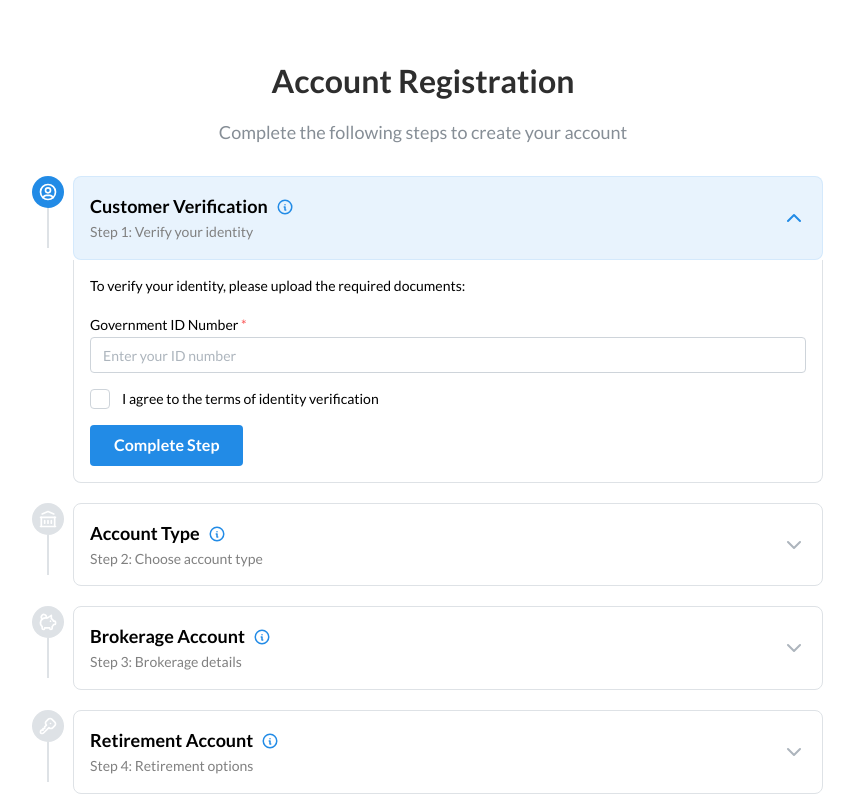
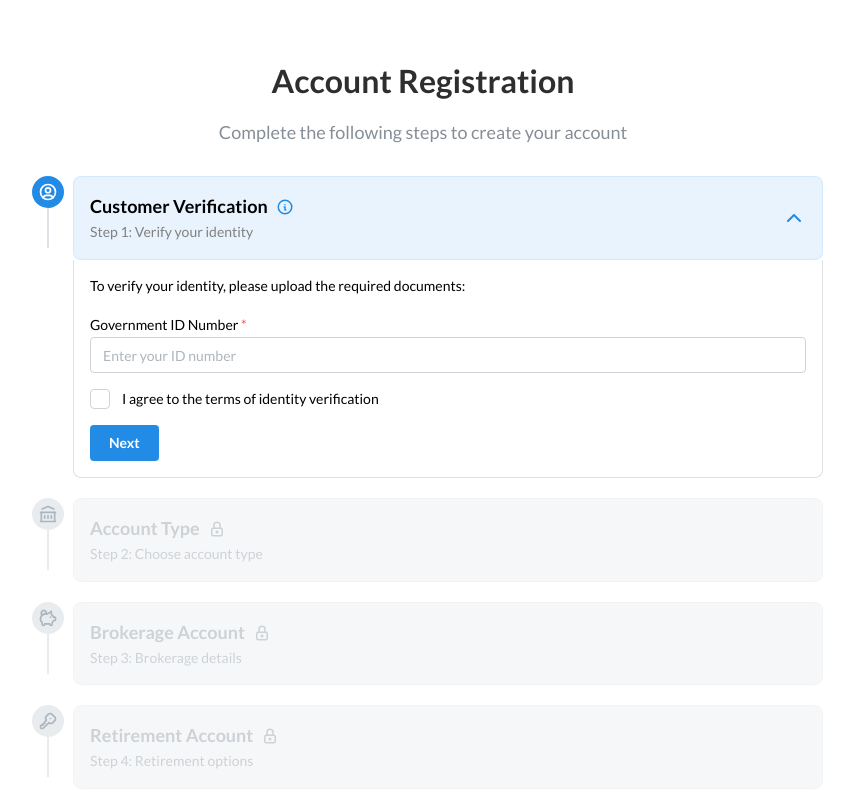
Before and after one commit to goodstripe/Alpha-Platform, a Next.js app: page /onboarding in a window 1280 px wide. Shown: the top 800 px of the page, without its empty margins (217-1071 px from the left). Built offline with nearby package versions, Linux system fonts and the light colour scheme.

Commit message:
`Added detailed information and disabled navigation to incomplete steps in onboarding flow`

```diff
--- a/src/app/components/AccordionStep/AccordionStep.tsx
+++ b/src/app/components/AccordionStep/AccordionStep.tsx
@@ -8,11 +8,14 @@ import {
   UnstyledButton,
   rem,
   Tooltip,
+  Text,
+  Button,
 } from "@mantine/core";
 import {
   IconChevronDown,
   IconCircleCheck,
   IconInfoCircle,
+  IconLock,
 } from "@tabler/icons-react";
 import { useDisclosure } from "@mantine/hooks";
 
@@ -29,6 +32,8 @@ export interface AccordionStepProps {
   onCompleteStep: () => void;
   isFinalStep: boolean;
   tooltip?: string;
+  detailedInfo?: string;
+  completedSteps: number[];
 }
 
 const AccordionStep: React.FC<AccordionStepProps> = ({
@@ -44,8 +49,12 @@ const AccordionStep: React.FC<AccordionStepProps> = ({
   onCompleteStep,
   isFinalStep,
   tooltip,
+  detailedInfo,
+  completedSteps,
 }) => {
   const [opened, { toggle }] = useDisclosure(isActive);
+  const [infoExpanded, { toggle: toggleInfo }] = useDisclosure(false);
+  const isDisabled = !isCompleted && !isActive && step > completedSteps.length;
 
   React.useEffect(() => {
     if (isActive && !opened) toggle();
@@ -54,7 +63,6 @@ const AccordionStep: React.FC<AccordionStepProps> = ({
 
   return (
     <Group align="flex-start" gap={0} wrap="nowrap">
-      {/* Step number and connecting line */}
       <Box style={{ position: "relative", width: rem(50) }}>
         <Box
           style={{
@@ -65,15 +73,18 @@ const AccordionStep: React.FC<AccordionStepProps> = ({
               ? "var(--mantine-color-teal-6)"
               : isActive
               ? "var(--mantine-color-blue-6)"
+              : isDisabled
+              ? "var(--mantine-color-gray-2)"
               : "var(--mantine-color-gray-3)",
             display: "flex",
             alignItems: "center",
             justifyContent: "center",
-            color: "white",
+            color: isDisabled ? "var(--mantine-color-gray-5)" : "white",
             fontWeight: 600,
             margin: "0 auto",
             zIndex: 2,
             position: "relative",
+            cursor: isDisabled ? "not-allowed" : "pointer",
           }}
         >
           {isCompleted ? (
@@ -83,7 +94,6 @@ const AccordionStep: React.FC<AccordionStepProps> = ({
           )}
         </Box>
 
-        {/* Connecting line */}
         {!isLast && (
           <Box
             style={{
@@ -94,6 +104,8 @@ const AccordionStep: React.FC<AccordionStepProps> = ({
               width: rem(2),
               backgroundColor: isCompleted
                 ? "var(--mantine-color-teal-6)"
+                : isDisabled
+                ? "var(--mantine-color-gray-2)"
                 : "var(--mantine-color-gray-3)",
               transform: "translateX(-50%)",
               zIndex: 1,
@@ -102,12 +114,13 @@ const AccordionStep: React.FC<AccordionStepProps> = ({
         )}
       </Box>
 
-      {/* Step content */}
       <Box style={{ flex: 1, marginBottom: rem(20) }}>
         <UnstyledButton
           onClick={() => {
+            if (!isDisabled) {
               onStepClick(step);
               toggle();
+            }
           }}
           style={{
             width: "100%",
@@ -115,37 +128,82 @@ const AccordionStep: React.FC<AccordionStepProps> = ({
             borderRadius: "var(--mantine-radius-md)",
             backgroundColor: isActive
               ? "var(--mantine-color-blue-light)"
+              : isDisabled
+              ? "var(--mantine-color-gray-1)"
               : "transparent",
             border: `1px solid ${
               isActive
                 ? "var(--mantine-color-blue-light)"
+                : isDisabled
+                ? "var(--mantine-color-gray-2)"
                 : "var(--mantine-color-gray-3)"
             }`,
+            cursor: isDisabled ? "not-allowed" : "pointer",
+            opacity: isDisabled ? 0.6 : 1,
           }}
+          disabled={isDisabled}
         >
           <Group justify="space-between" wrap="nowrap">
             <div style={{ flex: 1 }}>
               <div
-                style={{ display: "flex", alignItems: "center", gap: rem(8) }}
+                style={{
+                  display: "flex",
+                  alignItems: "center",
+                  gap: rem(8),
+                  color: isDisabled ? "var(--mantine-color-gray-5)" : "inherit",
+                }}
               >
                 <span style={{ fontWeight: 700, fontSize: rem(18) }}>
                   {label}
                 </span>
-                {tooltip && (
-                  <Tooltip label={tooltip} position="right" withArrow>
+                {tooltip && !isDisabled && (
+                  <UnstyledButton
+                    onClick={(e) => {
+                      e.stopPropagation();
+                      toggleInfo();
+                    }}
+                    style={{ display: "flex", alignItems: "center" }}
+                  >
                     <IconInfoCircle
                       size={18}
                       color="var(--mantine-color-blue-6)"
                     />
+                  </UnstyledButton>
+                )}
+                {isDisabled && (
+                  <Tooltip
+                    label="Complete previous steps first"
+                    position="right"
+                    withArrow
+                  >
+                    <IconLock size={18} color="var(--mantine-color-gray-5)" />
                   </Tooltip>
                 )}
               </div>
+
+              <Collapse in={infoExpanded && !isDisabled}>
+                <Text
+                  size="sm"
+                  mt="xs"
+                  style={{ color: "var(--mantine-color-blue-7)" }}
+                >
+                  {detailedInfo}
+                </Text>
+              </Collapse>
+
+              {!infoExpanded && (
                 <div
-                style={{ fontSize: rem(14), color: "gray", fontWeight: 400 }}
+                  style={{
+                    fontSize: rem(14),
+                    color: isDisabled ? "var(--mantine-color-gray-5)" : "gray",
+                    fontWeight: 400,
+                  }}
                 >
                   {description}
                 </div>
+              )}
             </div>
+            {!isDisabled && (
               <IconChevronDown
                 style={{
                   width: rem(24),
@@ -159,6 +217,7 @@ const AccordionStep: React.FC<AccordionStepProps> = ({
                     : "var(--mantine-color-gray-5)"
                 }
               />
+            )}
           </Group>
         </UnstyledButton>
 
@@ -174,21 +233,11 @@ const AccordionStep: React.FC<AccordionStepProps> = ({
           >
             {children}
             {isActive && !isCompleted && (
-              <button
-                onClick={onCompleteStep}
-                style={{
-                  marginTop: "1rem",
-                  padding: "0.5rem 1.5rem",
-                  backgroundColor: "var(--mantine-color-blue-6)",
-                  color: "white",
-                  border: "none",
-                  borderRadius: "var(--mantine-radius-sm)",
-                  cursor: "pointer",
-                  fontWeight: 600,
-                }}
-              >
-                {isFinalStep ? "Finish" : "Complete Step"}
-              </button>
+              <Group align="end">
+                <Button onClick={onCompleteStep} mt={"md"}>
+                  {isFinalStep ? "Finish" : "Next"}
+                </Button>
+              </Group>
             )}
           </Box>
         </Collapse>
--- a/src/app/onboarding/page.tsx
+++ b/src/app/onboarding/page.tsx
@@ -133,6 +133,7 @@ export interface Step
     | "onCompleteStep"
     | "isFinalStep"
     | "children"
+    | "completedSteps"
   > {
   content: React.ReactNode;
 }
@@ -142,10 +143,14 @@ const Onboarding: React.FC = () => {
   const [completedSteps, setCompletedSteps] = useState<number[]>([]);
 
   const handleStepClick = (step: number) => {
-    // Allow navigation to any completed step or the next logical step
+    // Allow navigation only to completed steps or the next logical step
+    // But disable navigation to steps beyond the first incomplete step
+    const maxAllowedStep =
+      completedSteps.length > 0 ? Math.max(...completedSteps) + 1 : 0;
+
     if (
+      step <= maxAllowedStep ||
       completedSteps.includes(step) ||
-      step === active + 1 ||
       step === active
     ) {
       setActive(step);
@@ -161,10 +166,12 @@ const Onboarding: React.FC = () => {
     }
   };
 
-  const steps: Step[] = [
+  const steps: (Step & { detailedInfo: string })[] = [
     {
       label: "Customer Verification",
       description: "Step 1: Verify your identity",
+      detailedInfo:
+        "Identity verification is required by financial regulations to prevent fraud. We use bank-level encryption to protect your personal information. You'll need to provide a government-issued ID and may need to take a photo for verification purposes.",
       content: (
         <div>
           <Text size="sm" mb="md">
@@ -181,26 +188,31 @@ const Onboarding: React.FC = () => {
         </div>
       ),
       icon: IconUserCircle,
-      tooltip:
-        "We use bank-level security to protect your personal information",
+      tooltip: "Click for more information about verification",
     },
     {
       label: "Account Type",
       description: "Step 2: Choose account type",
+      detailedInfo:
+        "Select the account type that best fits your financial goals. Individual accounts are for personal use, joint accounts allow shared access with another person, corporate accounts are for business entities, and retirement accounts offer tax advantages for long-term savings.",
       content: <AccountTypeSelection />,
       icon: IconBuildingBank,
-      tooltip: "You can add more account types later in your account settings",
+      tooltip: "Click for more information about account types",
     },
     {
       label: "Brokerage Account",
       description: "Step 3: Brokerage details",
+      detailedInfo:
+        "Configure your investment preferences to match your experience level and risk tolerance. Options and margin trading involve higher risks and require additional approvals. Cryptocurrency trading is available for qualified investors seeking exposure to digital assets.",
       content: <BrokerageOptions />,
       icon: IconPigMoney,
-      tooltip: "Options and margin trading require additional approvals",
+      tooltip: "Click for more information about brokerage options",
     },
     {
       label: "Retirement Account",
       description: "Step 4: Retirement options",
+      detailedInfo:
+        "Retirement accounts offer tax advantages to help you save for the future. Traditional IRAs provide tax-deferred growth, Roth IRAs offer tax-free withdrawals in retirement, and SEP IRAs are designed for self-employed individuals and small business owners.",
       content: (
         <div>
           <Text size="sm" mb="md">
@@ -222,19 +234,22 @@ const Onboarding: React.FC = () => {
         </div>
       ),
       icon: IconKey,
-      tooltip:
-        "Consider consulting a tax advisor for retirement account selection",
+      tooltip: "Click for more information about retirement accounts",
     },
     {
       label: "Personal Information",
       description: "Step 5: Your details",
+      detailedInfo:
+        "Providing accurate personal information ensures we can properly service your account and comply with regulatory requirements. Your information is protected with industry-standard security measures and will only be used for account management and required reporting.",
       content: <PersonalInfoForm />,
       icon: IconUser,
-      tooltip: "This information helps us personalize your experience",
+      tooltip: "Click for more information about data collection",
     },
     {
       label: "Joint Account Info",
       description: "Step 6: Joint account holder",
+      detailedInfo:
+        "For joint accounts, both holders have equal access and rights to the account. Each account holder will need to complete identity verification separately. Joint accounts can be set up with rights of survivorship or other ownership arrangements depending on your needs.",
       content: (
         <div>
           <Text size="sm" mb="md">
@@ -269,12 +284,13 @@ const Onboarding: React.FC = () => {
         </div>
       ),
       icon: IconUsers,
-      tooltip:
-        "Joint account holders have equal access and rights to the account",
+      tooltip: "Click for more information about joint accounts",
     },
     {
       label: "Entity Information",
       description: "Step 7: Business details",
+      detailedInfo:
+        "Business accounts require documentation to verify the legal existence of the entity and the authority of individuals to act on its behalf. You may need to provide articles of incorporation, partnership agreements, or other formation documents depending on your entity type.",
       content: (
         <div>
           <Text size="sm" mb="md">
@@ -311,8 +327,7 @@ const Onboarding: React.FC = () => {
         </div>
       ),
       icon: IconBuilding,
-      tooltip:
-        "We need documentation for business verification after submission",
+      tooltip: "Click for more information about business accounts",
     },
   ];
 
@@ -350,6 +365,8 @@ const Onboarding: React.FC = () => {
                   onCompleteStep={completeCurrentStep}
                   isFinalStep={index === steps.length - 1}
                   tooltip={step.tooltip}
+                  detailedInfo={step.detailedInfo}
+                  completedSteps={completedSteps}
                 >
                   {step.content}
                 </AccordionStep>
```
Lines whose indentation alone changed are shown as unchanged.
